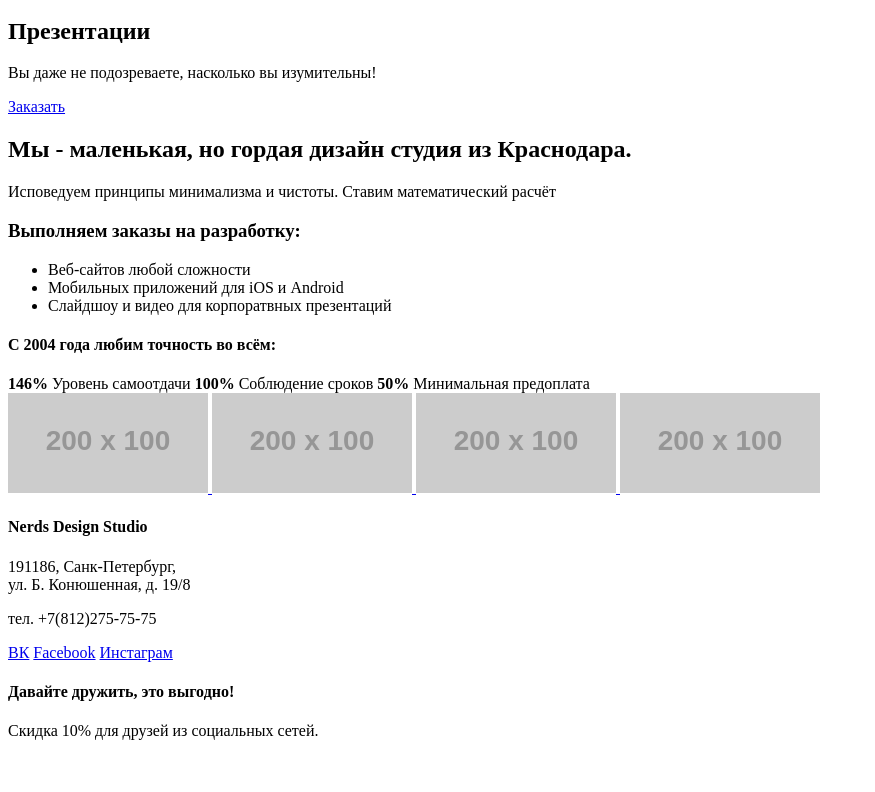
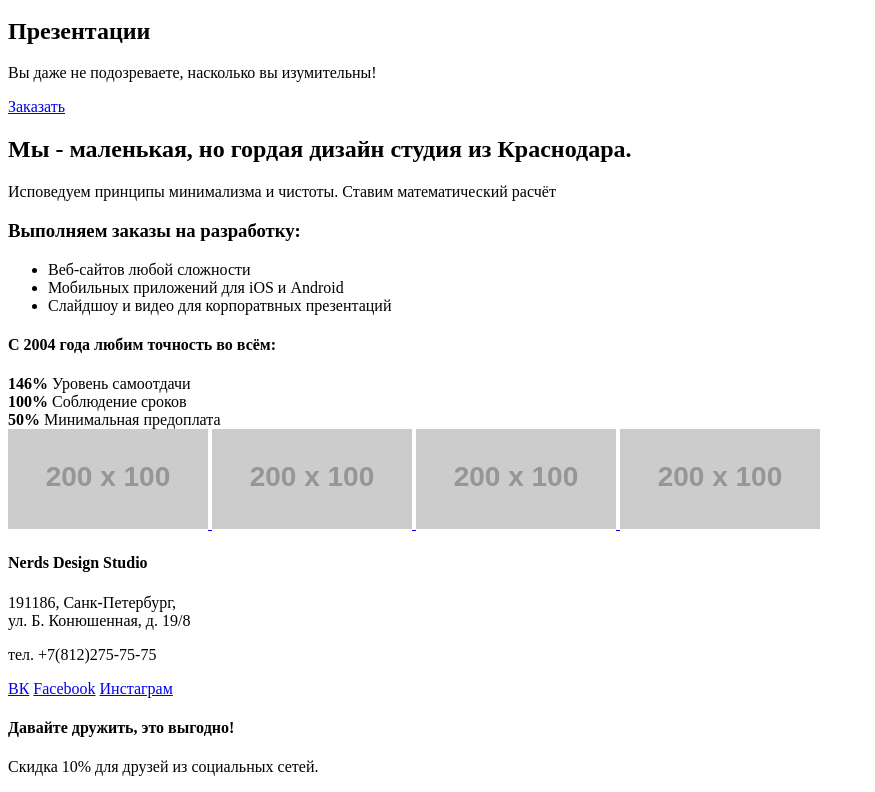
Before and after one commit to Night74/226751-nerds, a plain HTML site: page index.html in a window 1280 px wide. Shown: the part 578-1370 px from the top of the page, without its empty margins (0-875 px from the left). Before the commit the page ends 1334 px from the top, so only its background shows below. Drawn offline with Linux system fonts and the light colour scheme; placeholder pictures from the web are drawn by us.

Commit message:
Исправил

```diff
--- a/index.html
+++ b/index.html
@@ -71,12 +71,18 @@
                         <section class="quality">
                             <h4>С 2004 года любим точность во всём:</h4>
                             <div class="features">
+                                <div class="feature-1">
                                     <b>146%</b>
                                     <span class="text">Уровень самоотдачи</span>
+                                </div>
+                                <div class="feature-2">
                                     <b>100%</b>
                                     <span class="text">Соблюдение сроков</span>
+                                </div>
+                                <div class="feature-3">
                                     <b>50%</b>
                                     <span class="text">Минимальная предоплата</span>
+                                </div>
                             </div>
                         </section>
                     </div>
```
Lines whose indentation alone changed are shown as unchanged.
